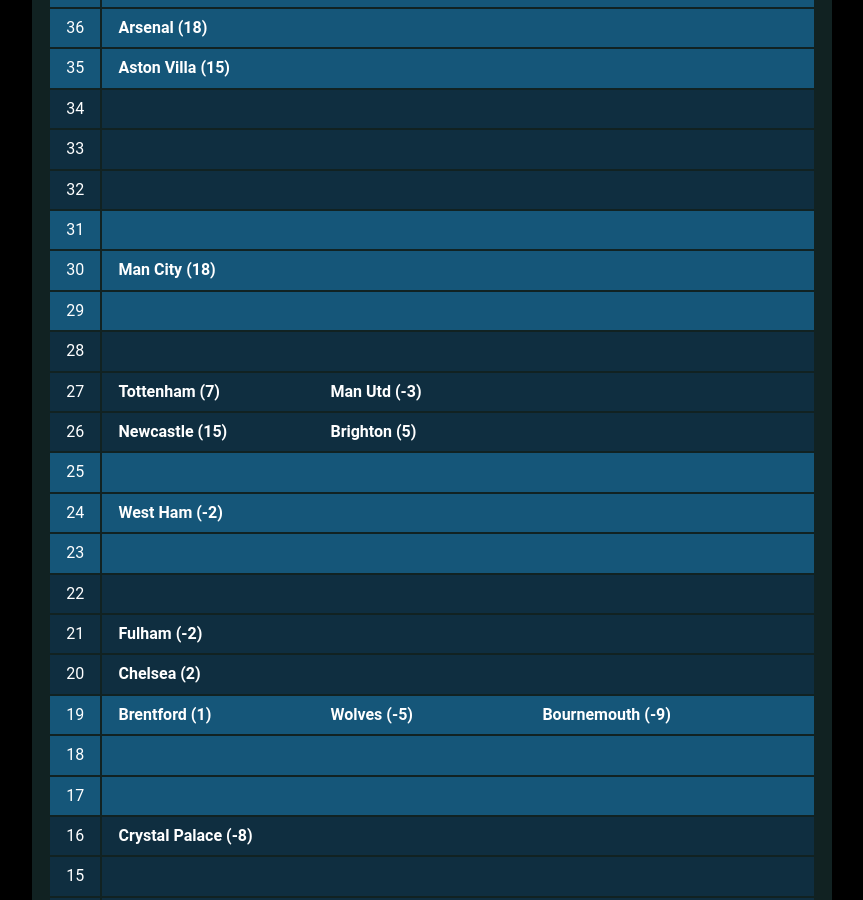
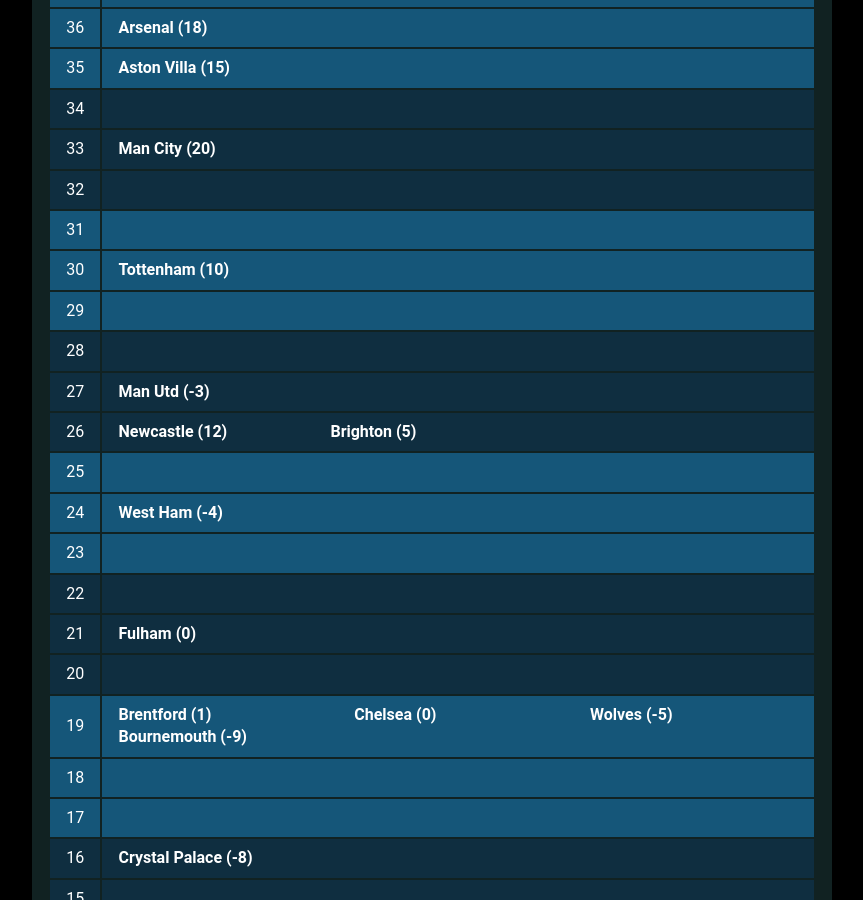
Before and after one commit to muru/muru.github.io, a Jekyll site: the page built from resources.md, in a window 1280 px wide and 900 px high, scrolled down 1517 px. Shown: the whole window, without its empty margins (208-1071 px from the left). Built offline with Jekyll 4.4.1, drawn with Linux system fonts in a browser that asks for light colours; some web fonts are replaced; some of the changed text lies outside the part shown.

Commit message:
updated cann-table: Tue 12 Dec 00:22:35 JST 2023

```diff
--- a/cann-table.html
+++ b/cann-table.html
@@ -26,6 +26,7 @@
 	<tr class="cann-row-2">
 		<td class="cann-point"> 33 </td>
 		<td class="cann-clubs">
+			<span class="club-name"> Man City (20) </span>
 		</td>
  	</tr>
 	<tr class="cann-row-2">
@@ -41,7 +42,7 @@
 	<tr class="cann-row-1">
 		<td class="cann-point"> 30 </td>
 		<td class="cann-clubs">
-			<span class="club-name"> Man City (18) </span>
+			<span class="club-name"> Tottenham (10) </span>
 		</td>
  	</tr>
 	<tr class="cann-row-1">
@@ -57,14 +58,13 @@
 	<tr class="cann-row-2">
 		<td class="cann-point"> 27 </td>
 		<td class="cann-clubs">
-			<span class="club-name"> Tottenham (7) </span>
 			<span class="club-name"> Man Utd (-3) </span>
 		</td>
  	</tr>
 	<tr class="cann-row-2">
 		<td class="cann-point"> 26 </td>
 		<td class="cann-clubs">
-			<span class="club-name"> Newcastle (15) </span>
+			<span class="club-name"> Newcastle (12) </span>
 			<span class="club-name"> Brighton (5) </span>
 		</td>
  	</tr>
@@ -76,7 +76,7 @@
 	<tr class="cann-row-1">
 		<td class="cann-point"> 24 </td>
 		<td class="cann-clubs">
-			<span class="club-name"> West Ham (-2) </span>
+			<span class="club-name"> West Ham (-4) </span>
 		</td>
  	</tr>
 	<tr class="cann-row-1">
@@ -92,19 +92,19 @@
 	<tr class="cann-row-2">
 		<td class="cann-point"> 21 </td>
 		<td class="cann-clubs">
-			<span class="club-name"> Fulham (-2) </span>
+			<span class="club-name"> Fulham (0) </span>
 		</td>
  	</tr>
 	<tr class="cann-row-2">
 		<td class="cann-point"> 20 </td>
 		<td class="cann-clubs">
-			<span class="club-name"> Chelsea (2) </span>
 		</td>
  	</tr>
 	<tr class="cann-row-1">
 		<td class="cann-point"> 19 </td>
 		<td class="cann-clubs">
 			<span class="club-name"> Brentford (1) </span>
+			<span class="club-name"> Chelsea (0) </span>
 			<span class="club-name"> Wolves (-5) </span>
 			<span class="club-name"> Bournemouth (-9) </span>
 		</td>
@@ -139,18 +139,17 @@
 	<tr class="cann-row-1">
 		<td class="cann-point"> 13 </td>
 		<td class="cann-clubs">
+			<span class="club-name"> Everton (0) </span>
 		</td>
  	</tr>
 	<tr class="cann-row-1">
 		<td class="cann-point"> 12 </td>
 		<td class="cann-clubs">
-			<span class="club-name"> Luton (-13) </span>
 		</td>
  	</tr>
 	<tr class="cann-row-1">
 		<td class="cann-point"> 11 </td>
 		<td class="cann-clubs">
-			<span class="club-name"> Everton (-2) </span>
 		</td>
  	</tr>
 	<tr class="cann-row-2">
@@ -161,6 +160,7 @@
 	<tr class="cann-row-2">
 		<td class="cann-point"> 9 </td>
 		<td class="cann-clubs">
+			<span class="club-name"> Luton (-15) </span>
 		</td>
  	</tr>
 	<tr class="cann-row-2">
@@ -171,4 +171,4 @@
 		</td>
  	</tr>
 </table>
-<span id="cann-gen-note"> Generated on  Monday, 11 December 2023 at 00:04 JST. </span>
+<span id="cann-gen-note"> Generated on  Tuesday, 12 December 2023 at 00:22 JST. </span>
```
